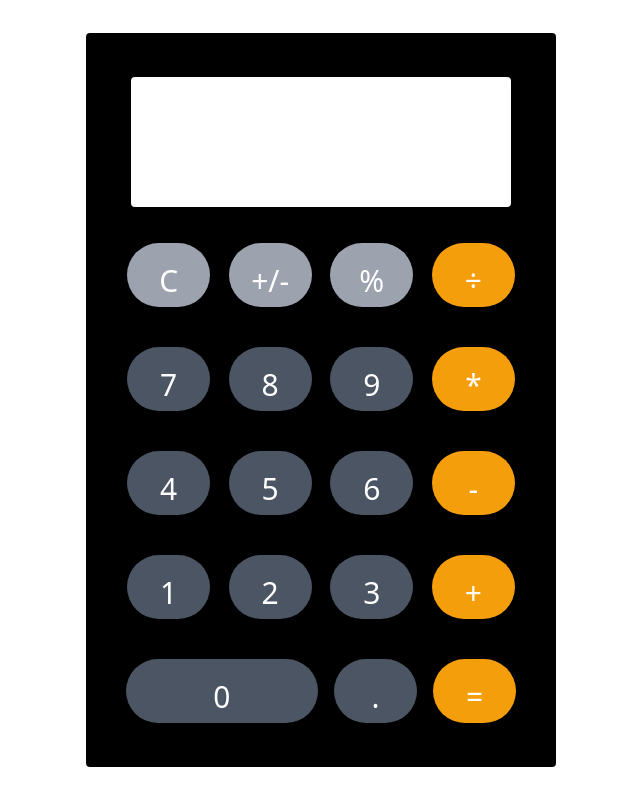
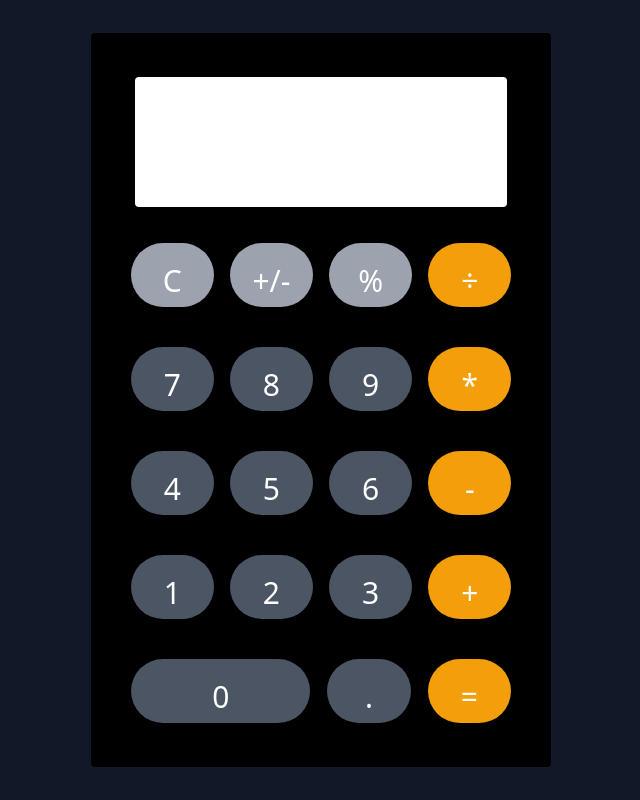
Before and after one commit to ethanvachon/react-calculator, a React (Create React App) app: page / in a window 1280 px wide. Shown: the whole page, without its empty margins (319-959 px from the left). Built offline with nearby package versions, Linux system fonts and the light colour scheme.

Commit message:
more or less

```diff
--- a/src/App.js
+++ b/src/App.js
@@ -3,7 +3,7 @@ import Calculator from './components/main'
 
 function App() {
   return (
-    <div className="App">
+    <div className="App bg-gray-900">
       <Calculator />
     </div>
   );
--- a/src/components/main.css
+++ b/src/components/main.css
@@ -7,5 +7,5 @@
   height: 8vh;
 }
 .zero {
-  width: 15vw;
+  width: 14vw;
 }
--- a/src/components/main.js
+++ b/src/components/main.js
@@ -84,12 +84,11 @@ class Calculator extends React.Component{
       }
       return
     }
-    this.setState({ operator: false })
   }
   handleClick(num) {
     if (num === "=") {
       try {
-        this.setState({ currentDisplay: eval(this.state.currentDisplay) })
+        this.setState({ currentDisplay: eval(this.state.currentDisplay), operator: false})
       } catch (error) {
         console.log("error")
       }
@@ -103,7 +102,7 @@ class Calculator extends React.Component{
         <div className="custom-sizing bg-black rounded p-6">
           <div className="mt-5 mb-4 flex justify-center">
             <div className="bg-white rounded position flex items-center text-8xl px-4">
-              { this.state.currentDisplay}
+              { this.state.currentDisplay }
             </div>
           </div>
           <div className="px-2">
```
